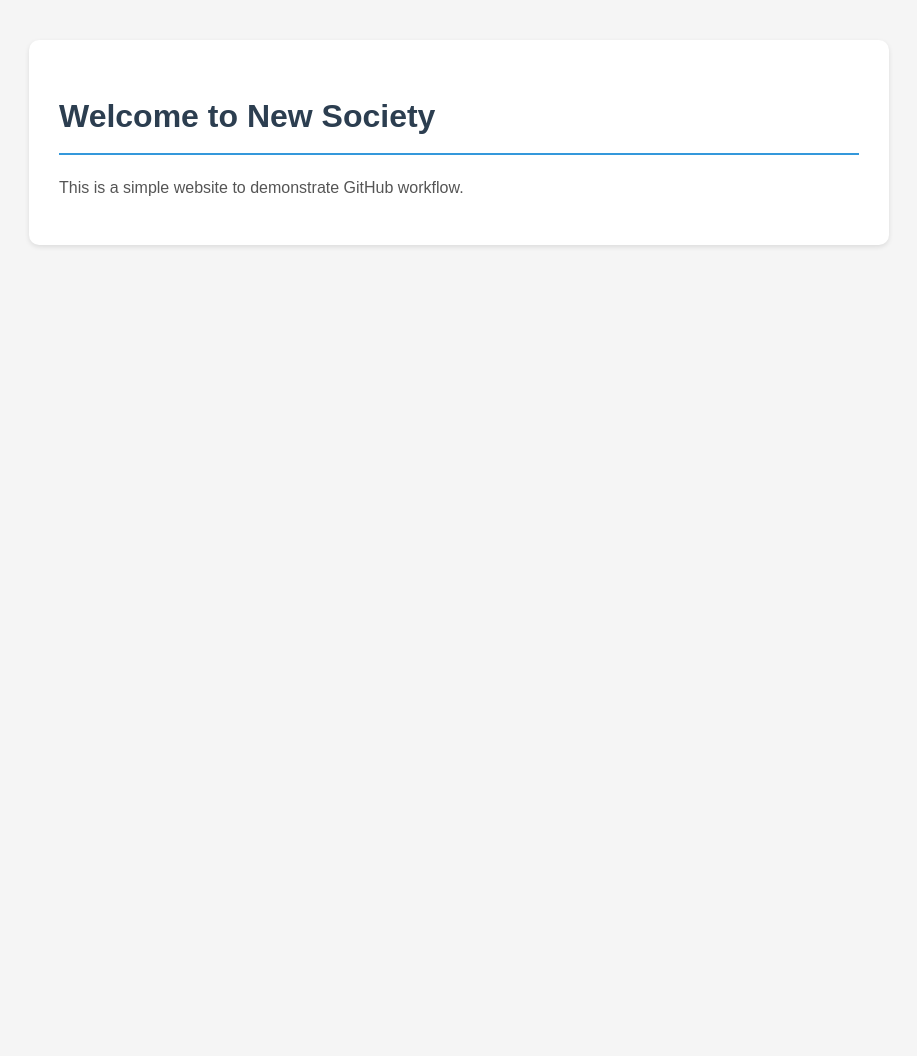
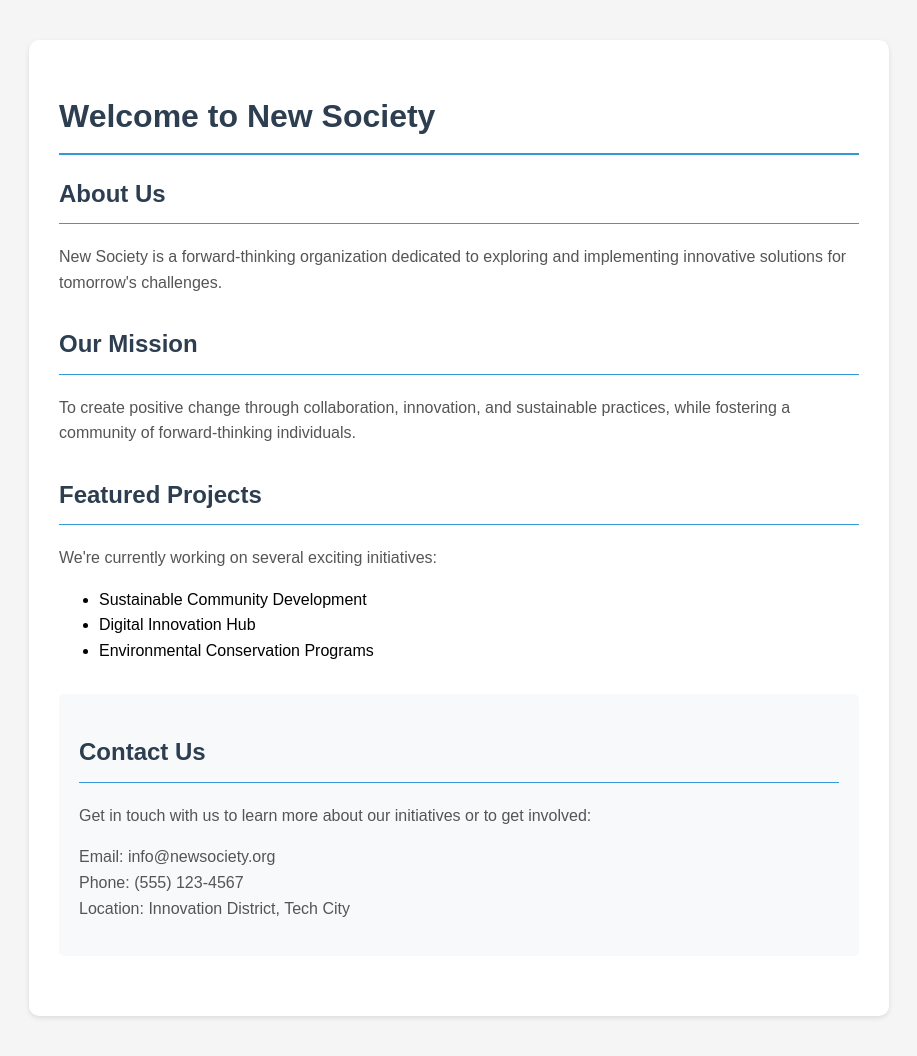
Before and after one commit to adambengtson/new-society-test-2, a plain HTML site: page index.html in a window 1280 px wide. Shown: the whole page, without its empty margins (181-1098 px from the left). Before the commit the page ends 800 px from the top, so only its background shows below. Drawn offline with Linux system fonts and the light colour scheme.

Commit message:
Add new content sections to homepage

```diff
--- a/index.html
+++ b/index.html
@@ -20,22 +20,62 @@
             border-radius: 10px;
             box-shadow: 0 2px 5px rgba(0,0,0,0.1);
         }
-        h1 {
+        h1, h2 {
             color: #2c3e50;
             border-bottom: 2px solid #3498db;
             padding-bottom: 10px;
             margin-bottom: 20px;
         }
+        h2 {
+            font-size: 1.5em;
+            border-bottom-width: 1px;
+        }
         p {
             color: #555;
             margin-bottom: 15px;
+        }
+        .section {
+            margin-bottom: 30px;
+        }
+        .contact-info {
+            background-color: #f8f9fa;
+            padding: 20px;
+            border-radius: 5px;
+            margin-top: 20px;
         }
     </style>
 </head>
 <body>
     <div class="container">
         <h1>Welcome to New Society</h1>
-        <p>This is a simple website to demonstrate GitHub workflow.</p>
+
+        <div class="section">
+            <h2>About Us</h2>
+            <p>New Society is a forward-thinking organization dedicated to exploring and implementing innovative solutions for tomorrow's challenges.</p>
+        </div>
+
+        <div class="section">
+            <h2>Our Mission</h2>
+            <p>To create positive change through collaboration, innovation, and sustainable practices, while fostering a community of forward-thinking individuals.</p>
+        </div>
+
+        <div class="section">
+            <h2>Featured Projects</h2>
+            <p>We're currently working on several exciting initiatives:</p>
+            <ul>
+                <li>Sustainable Community Development</li>
+                <li>Digital Innovation Hub</li>
+                <li>Environmental Conservation Programs</li>
+            </ul>
+        </div>
+
+        <div class="section contact-info">
+            <h2>Contact Us</h2>
+            <p>Get in touch with us to learn more about our initiatives or to get involved:</p>
+            <p>Email: info@newsociety.org<br>
+Phone: (555) 123-4567<br>
+Location: Innovation District, Tech City</p>
+        </div>
     </div>
 </body>
 </html>
```
